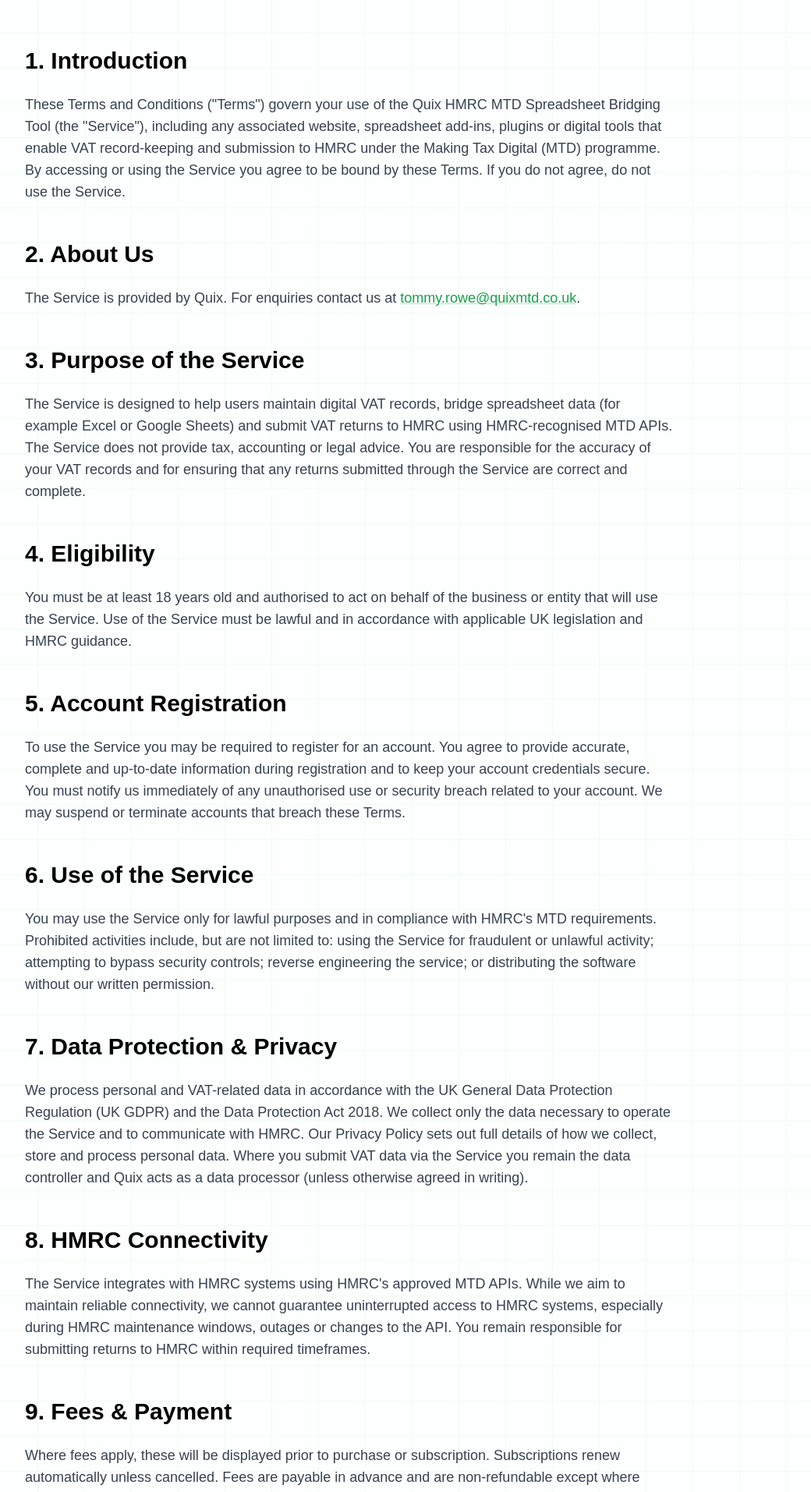
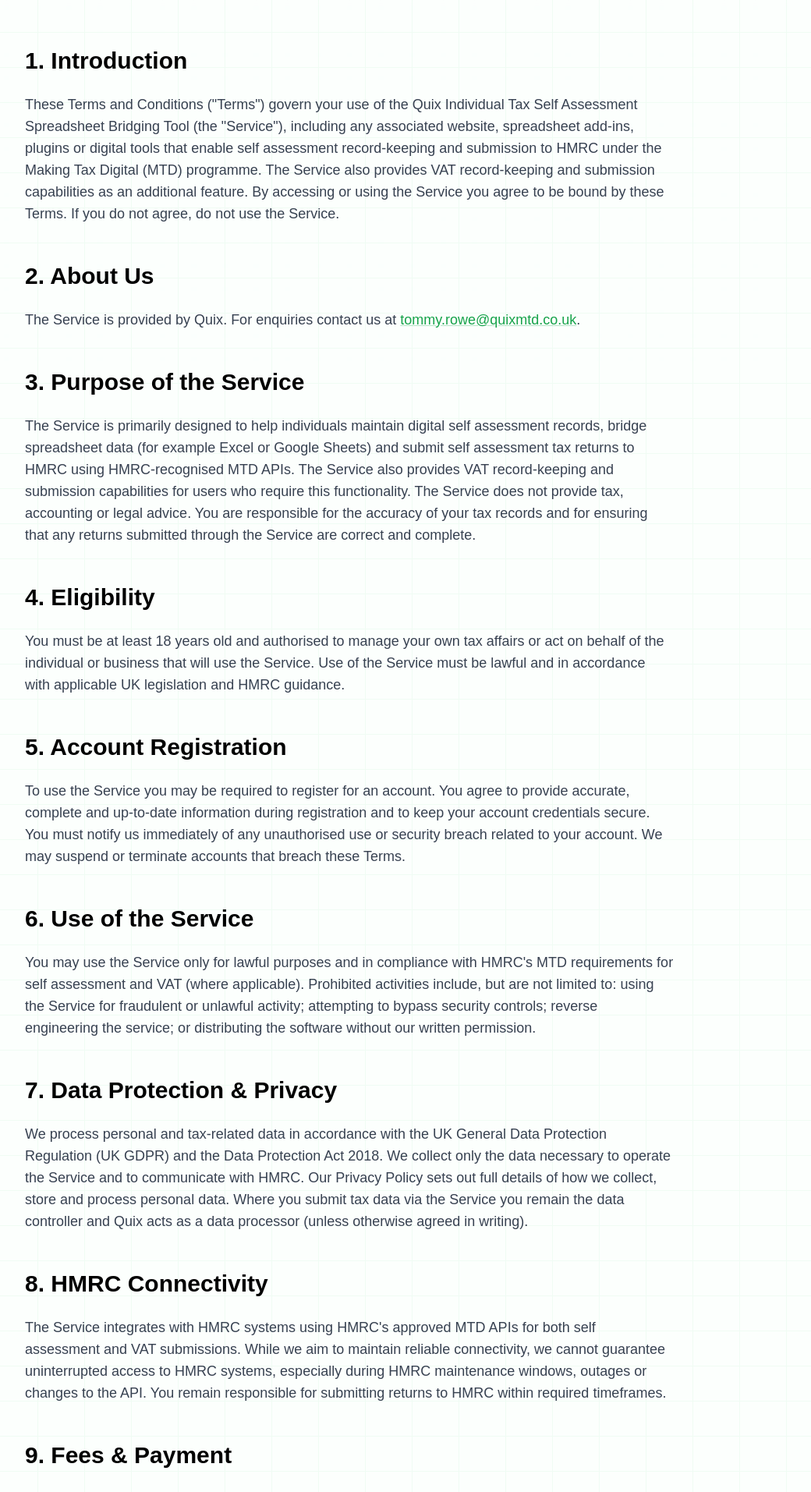
Before and after one commit to rubberduckies12/Quix, a Next.js app in the folder web/: page /policy/terms/terms in a window 1280 px wide. Shown: the part 320-2233 px from the top of the page at 78% size, without its empty margins (192-1232 px from the left). Built offline with nearby package versions, Linux system fonts and the light colour scheme.

Commit message:
Home, terms, product focus shift from VAT to ITSA

```diff
--- a/web/src/pages/policy/terms/terms.tsx
+++ b/web/src/pages/policy/terms/terms.tsx
@@ -157,10 +157,11 @@
             <motion.section variants={fadeInUp} className="mb-8 sm:mb-10 lg:mb-12">
               <h2 className="text-2xl sm:text-3xl font-bold text-black mb-4 sm:mb-6">1. Introduction</h2>
               <p className="text-gray-700 leading-relaxed text-base sm:text-lg">
-                These Terms and Conditions ("Terms") govern your use of the {COMPANY_NAME} HMRC
-                MTD Spreadsheet Bridging Tool (the "Service"), including any associated website,
-                spreadsheet add-ins, plugins or digital tools that enable VAT record-keeping and
-                submission to HMRC under the Making Tax Digital (MTD) programme. By accessing or
+                These Terms and Conditions ("Terms") govern your use of the {COMPANY_NAME} Individual Tax Self Assessment
+                Spreadsheet Bridging Tool (the "Service"), including any associated website,
+                spreadsheet add-ins, plugins or digital tools that enable self assessment record-keeping and
+                submission to HMRC under the Making Tax Digital (MTD) programme. The Service also provides
+                VAT record-keeping and submission capabilities as an additional feature. By accessing or
                 using the Service you agree to be bound by these Terms. If you do not agree, do not use
                 the Service.
               </p>
@@ -177,20 +178,21 @@
             <motion.section variants={fadeInUp} className="mb-8 sm:mb-10 lg:mb-12">
               <h2 className="text-2xl sm:text-3xl font-bold text-black mb-4 sm:mb-6">3. Purpose of the Service</h2>
               <p className="text-gray-700 leading-relaxed text-base sm:text-lg">
-                The Service is designed to help users maintain digital VAT records, bridge spreadsheet
-                data (for example Excel or Google Sheets) and submit VAT returns to HMRC using
-                HMRC-recognised MTD APIs. The Service does not provide tax, accounting or legal advice.
-                You are responsible for the accuracy of your VAT records and for ensuring that any
-                returns submitted through the Service are correct and complete.
+                The Service is primarily designed to help individuals maintain digital self assessment records,
+                bridge spreadsheet data (for example Excel or Google Sheets) and submit self assessment tax
+                returns to HMRC using HMRC-recognised MTD APIs. The Service also provides VAT record-keeping
+                and submission capabilities for users who require this functionality. The Service does not
+                provide tax, accounting or legal advice. You are responsible for the accuracy of your tax
+                records and for ensuring that any returns submitted through the Service are correct and complete.
               </p>
             </motion.section>
 
             <motion.section variants={fadeInUp} className="mb-8 sm:mb-10 lg:mb-12">
               <h2 className="text-2xl sm:text-3xl font-bold text-black mb-4 sm:mb-6">4. Eligibility</h2>
               <p className="text-gray-700 leading-relaxed text-base sm:text-lg">
-                You must be at least 18 years old and authorised to act on behalf of the business or
-                entity that will use the Service. Use of the Service must be lawful and in accordance
-                with applicable UK legislation and HMRC guidance.
+                You must be at least 18 years old and authorised to manage your own tax affairs or act on
+                behalf of the individual or business that will use the Service. Use of the Service must be
+                lawful and in accordance with applicable UK legislation and HMRC guidance.
               </p>
             </motion.section>
 
@@ -209,20 +211,21 @@
               <h2 className="text-2xl sm:text-3xl font-bold text-black mb-4 sm:mb-6">6. Use of the Service</h2>
               <p className="text-gray-700 leading-relaxed text-base sm:text-lg">
                 You may use the Service only for lawful purposes and in compliance with HMRC's MTD
-                requirements. Prohibited activities include, but are not limited to: using the Service
-                for fraudulent or unlawful activity; attempting to bypass security controls; reverse
-                engineering the service; or distributing the software without our written permission.
+                requirements for self assessment and VAT (where applicable). Prohibited activities include,
+                but are not limited to: using the Service for fraudulent or unlawful activity; attempting
+                to bypass security controls; reverse engineering the service; or distributing the software
+                without our written permission.
               </p>
             </motion.section>
 
             <motion.section variants={fadeInUp} className="mb-8 sm:mb-10 lg:mb-12">
               <h2 className="text-2xl sm:text-3xl font-bold text-black mb-4 sm:mb-6">7. Data Protection & Privacy</h2>
               <p className="text-gray-700 leading-relaxed text-base sm:text-lg">
-                We process personal and VAT-related data in accordance with the UK General Data
+                We process personal and tax-related data in accordance with the UK General Data
                 Protection Regulation (UK GDPR) and the Data Protection Act 2018. We collect only the
                 data necessary to operate the Service and to communicate with HMRC. Our Privacy Policy
                 sets out full details of how we collect, store and process personal data. Where you
-                submit VAT data via the Service you remain the data controller and {COMPANY_NAME} acts
+                submit tax data via the Service you remain the data controller and {COMPANY_NAME} acts
                 as a data processor (unless otherwise agreed in writing).
               </p>
             </motion.section>
@@ -230,10 +233,11 @@
             <motion.section variants={fadeInUp} className="mb-8 sm:mb-10 lg:mb-12">
               <h2 className="text-2xl sm:text-3xl font-bold text-black mb-4 sm:mb-6">8. HMRC Connectivity</h2>
               <p className="text-gray-700 leading-relaxed text-base sm:text-lg">
-                The Service integrates with HMRC systems using HMRC's approved MTD APIs. While we aim
-                to maintain reliable connectivity, we cannot guarantee uninterrupted access to HMRC
-                systems, especially during HMRC maintenance windows, outages or changes to the API.
-                You remain responsible for submitting returns to HMRC within required timeframes.
+                The Service integrates with HMRC systems using HMRC's approved MTD APIs for both self
+                assessment and VAT submissions. While we aim to maintain reliable connectivity, we cannot
+                guarantee uninterrupted access to HMRC systems, especially during HMRC maintenance windows,
+                outages or changes to the API. You remain responsible for submitting returns to HMRC within
+                required timeframes.
               </p>
             </motion.section>
 
@@ -251,7 +255,7 @@
               <p className="text-gray-700 leading-relaxed text-base sm:text-lg">
                 All intellectual property rights in the Service, documentation and related materials are
                 owned by {COMPANY_NAME} or its licensors. You are granted a limited, non-exclusive,
-                non-transferable licence to use the Service for your internal VAT submission purposes
+                non-transferable licence to use the Service for your internal tax submission purposes
                 in accordance with these Terms.
               </p>
             </motion.section>
--- a/web/src/pages/product/product.tsx
+++ b/web/src/pages/product/product.tsx
@@ -186,7 +186,7 @@
               variants={fadeInUp}
               className="text-3xl sm:text-5xl md:text-6xl lg:text-7xl xl:text-8xl font-extrabold tracking-tight text-black mb-5 sm:mb-7 leading-tight"
             >
-              HMRC MTD
+              Self Assessment
               <br />
               <span className={`text-transparent bg-clip-text bg-gradient-to-r from-green-600 to-green-700 ${!noAnimation ? 'animate-pulse' : ''}`}>
                 Bridging Tool
@@ -199,14 +199,14 @@
             >
               <span className="text-green-600 font-bold">Connect</span> •
               <span className="text-green-600 font-bold mx-2">Submit</span>•
-              <span className="text-green-600 font-bold"> Comply</span>
+              <span className="text-green-600 font-bold"> Meet Requirements</span>
             </motion.div>
 
             <motion.p
               variants={fadeInUp}
               className="text-base sm:text-lg lg:text-xl text-gray-700 mb-7 sm:mb-9 max-w-3xl mx-auto leading-relaxed px-2"
             >
-              Simplify VAT submissions and stay compliant with HMRC&apos;s Making Tax Digital requirements. Connect your spreadsheets directly to HMRC without changing your workflow.
+              Simplify Self Assessment submissions and meet HMRC&apos;s Making Tax Digital requirements. Connect your spreadsheets directly to HMRC without changing your workflow. VAT capabilities included.
             </motion.p>
           </motion.div>
         </div>
@@ -241,7 +241,7 @@
               Excel & Google Sheets Compatible
             </h3>
             <p className="text-base sm:text-lg lg:text-xl text-gray-700 max-w-3xl mx-auto px-2">
-              Use your existing spreadsheets — our bridging tool securely connects your VAT data to HMRC without requiring software migration.
+              Use your existing spreadsheets — our bridging tool securely connects your Self Assessment data to HMRC without requiring software migration.
             </p>
           </motion.div>
 
@@ -269,7 +269,7 @@
                 Excel & Google Sheets Compatible
               </h4>
               <p className="text-gray-700 leading-relaxed text-base sm:text-lg">
-                Use your existing spreadsheets — our bridging tool securely connects your VAT data to HMRC without requiring software migration.
+                Use your existing spreadsheets — our bridging tool securely connects your Self Assessment data to HMRC without requiring software migration.
               </p>
             </motion.div>
 
@@ -287,10 +287,10 @@
                 <CloudArrowUpIcon className="h-8 w-8 sm:h-10 sm:w-10 text-white" />
               </motion.div>
               <h4 className="text-xl sm:text-2xl font-bold text-black mb-3 sm:mb-4">
-                Submit VAT Returns Digitally
+                Submit Self Assessment Returns
               </h4>
               <p className="text-gray-700 leading-relaxed text-base sm:text-lg">
-                File VAT returns directly to HMRC through our MTD-compliant API. Your submissions are encrypted and verified instantly.
+                File Self Assessment returns directly to HMRC through our MTD-compliant API. Your submissions are encrypted and verified instantly.
               </p>
             </motion.div>
 
@@ -311,7 +311,7 @@
                 HMRC Recognised & Secure
               </h4>
               <p className="text-gray-700 leading-relaxed text-base sm:text-lg">
-                Our tool meets HMRC&apos;s digital record-keeping and submission standards, ensuring your VAT data is accurate and compliant.
+                Our tool meets HMRC&apos;s digital record-keeping and submission standards, ensuring your Self Assessment data is accurate and meets requirements.
               </p>
             </motion.div>
           </motion.div>
@@ -342,12 +342,12 @@
             variants={fadeInUp}
             className="text-center mb-12 sm:mb-16 lg:mb-20"
           >
-            <h2 className="text-sm sm:text-base lg:text-lg font-semibold text-green-600 mb-3 sm:mb-4">Full MTD Compliance</h2>
+            <h2 className="text-sm sm:text-base lg:text-lg font-semibold text-green-600 mb-3 sm:mb-4">Full MTD Meeting Requirements</h2>
             <h3 className="text-3xl sm:text-4xl lg:text-5xl font-bold text-black mb-6 sm:mb-8 leading-tight">
-              Key Features for Complete Compliance
+              Key Features for Self Assessment & VAT
             </h3>
             <p className="text-base sm:text-lg lg:text-xl text-gray-700 max-w-3xl mx-auto px-2">
-              Everything you need to meet HMRC&apos;s Making Tax Digital requirements without disrupting your workflow.
+              Everything you need to meet HMRC&apos;s Making Tax Digital requirements for Self Assessment, with VAT capabilities included.
             </p>
           </motion.div>
 
@@ -367,7 +367,7 @@
                   <h4 className="text-xl sm:text-2xl font-bold text-black">Digital Record Keeping</h4>
                 </div>
                 <p className="text-gray-700 leading-relaxed text-base sm:text-lg">
-                  Automatically capture and store VAT data from your spreadsheets with full traceability. No manual copying or re-entry — maintain a compliant digital audit trail.
+                  Automatically capture and store Self Assessment data from your spreadsheets with full traceability. Maintain a digital audit trail that meets HMRC requirements.
                 </p>
               </div>
 
@@ -379,7 +379,7 @@
                   <h4 className="text-xl sm:text-2xl font-bold text-black">Secure HMRC API Integration</h4>
                 </div>
                 <p className="text-gray-700 leading-relaxed text-base sm:text-lg">
-                  Submit VAT returns directly via HMRC&apos;s approved MTD API. Our tool handles authentication, encryption, and submission confirmation automatically.
+                  Submit Self Assessment returns directly via HMRC&apos;s approved MTD API. VAT submissions also supported. Authentication and encryption handled automatically.
                 </p>
               </div>
             </motion.div>
@@ -399,7 +399,7 @@
                   <h4 className="text-xl sm:text-2xl font-bold text-black">Real-Time Validation</h4>
                 </div>
                 <p className="text-gray-700 leading-relaxed text-base sm:text-lg">
-                  Validate your VAT figures before submission. Get instant feedback on errors, inconsistencies, and missing data to ensure accurate returns.
+                  Validate your Self Assessment figures before submission. Get instant feedback on errors and missing data to ensure accurate returns.
                 </p>
               </div>
 
@@ -411,7 +411,7 @@
                   <h4 className="text-xl sm:text-2xl font-bold text-black">Audit & Reporting Dashboard</h4>
                 </div>
                 <p className="text-gray-700 leading-relaxed text-base sm:text-lg">
-                  Access a clear overview of submitted returns, obligations, and deadlines. Export digital records for audits or reviews with one click.
+                  Access a clear overview of submitted returns, obligations, and deadlines for both Self Assessment and VAT. Export digital records with one click.
                 </p>
               </div>
             </motion.div>
@@ -442,14 +442,27 @@
             variants={fadeInUp}
             className="text-3xl sm:text-4xl lg:text-5xl font-bold text-white mb-6 sm:mb-8 leading-tight"
           >
-            Stay Compliant. Stay in Control.
+            Meet Requirements. Stay in Control.
           </motion.h2>
           <motion.p
             variants={fadeInUp}
             className="text-lg sm:text-xl lg:text-2xl text-white/90 mb-8 sm:mb-12 max-w-2xl mx-auto font-medium px-2"
           >
-            Trusted by accountants, bookkeepers, and small businesses across the UK — our HMRC MTD Bridging Tool ensures effortless compliance without changing your workflow.
+            Trusted by individuals and small businesses across the UK — our Self Assessment Bridging Tool ensures effortless MTD requirements without changing your workflow.
           </motion.p>
+
+          {/* CTA Button */}
+          <motion.div
+            variants={fadeInUp}
+            className="flex justify-center px-2"
+          >
+            <Link href="/waitlist">
+              <div className="inline-flex items-center rounded-2xl bg-white text-green-600 hover:bg-gray-50 px-6 sm:px-8 lg:px-10 py-3 sm:py-4 lg:py-5 text-base sm:text-lg lg:text-xl font-bold shadow-2xl cursor-pointer transition-colors duration-200">
+                <SparklesIcon className="w-4 h-4 sm:w-5 sm:h-5 lg:w-6 lg:h-6 mr-2 sm:mr-3" />
+                <span>Join the Waitlist</span>
+              </div>
+            </Link>
+          </motion.div>
         </div>
       </motion.section>
 
```
Also changed, not shown: web/src/pages/home/home.tsx (+9 -9 lines).
